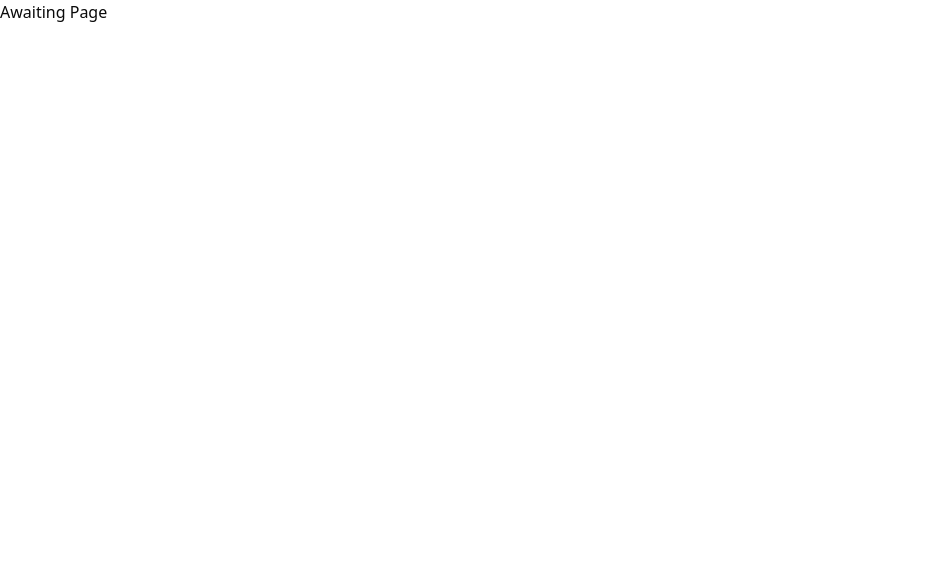
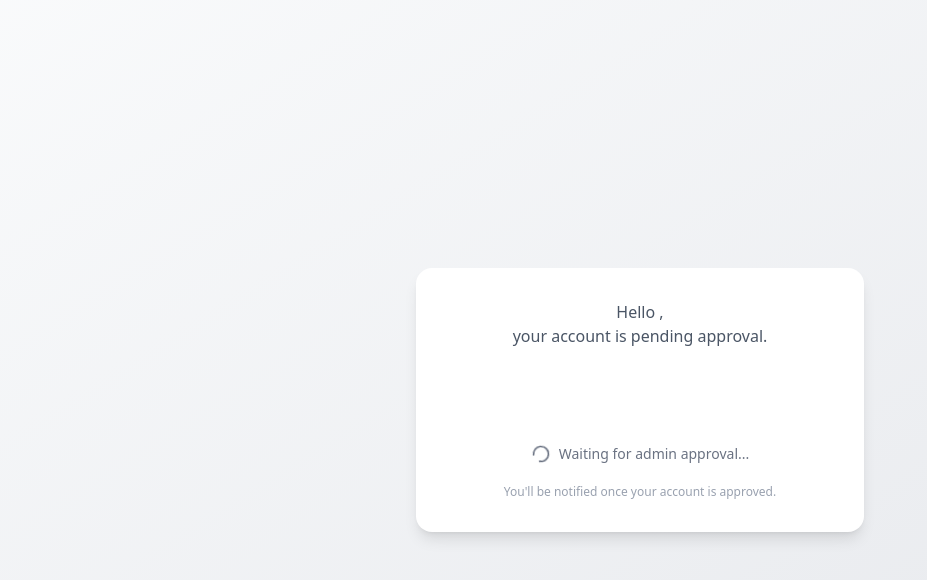
Before and after one commit to Mykel68/app.skeooltech, a Next.js app: page /awaiting in a window 1280 px wide. Shown: the top 580 px of the page, without its empty margins (0-927 px from the left). Built offline with nearby package versions, Linux system fonts and the light colour scheme; grey boxes are pictures that could not be loaded.

Commit message:
feat:awaiting page

```diff
--- a/src/app/awaiting/page.tsx
+++ b/src/app/awaiting/page.tsx
@@ -1,5 +1,62 @@
+"use client";
+
 import React from "react";
+import { useUserStore } from "@/store/userStore";
+import { Loader2 } from "lucide-react";
 
-export default function page() {
-  return <div>Awaiting Page</div>;
+export default function AwaitingApprovalPage() {
+  const firstName = useUserStore((s) => s.firstName);
+  const lastName = useUserStore((s) => s.lastName);
+  const schoolName = useUserStore((s) => s.schoolName);
+  const schoolImage = useUserStore((s) => s.schoolImage);
+
+  return (
+    <div className="min-h-screen flex items-center justify-center bg-gradient-to-br from-gray-50 to-gray-200 px-4">
+      <div className="bg-white p-8 rounded-2xl shadow-lg flex flex-col items-center justify-center text-center max-w-md w-full space-y-5">
+        {schoolImage && (
+          <img
+            src={schoolImage}
+            alt="School Logo"
+            className="w-14 h-14 mx-auto rounded-full object-cover"
+          />
+        )}
+
+        {schoolName && (
+          <h2 className="text-lg font-semibold uppercase text-gray-700">
+            {schoolName}
+          </h2>
+        )}
+
+        <p className="text-gray-600 text-[1rem] text-pretty">
+          Hello{" "}
+          <span className="font-medium text-gray-800">
+            {firstName} {lastName}
+          </span>
+          ,
+          <br />
+          your account is pending approval.
+        </p>
+
+        <video
+          autoPlay
+          loop
+          muted
+          playsInline
+          className="h-14  rounded-lg object-cover "
+        >
+          <source src="/videos/hour_glass.mp4" type="video/mp4" />
+          Your browser does not support the video tag.
+        </video>
+
+        <div className="flex items-center justify-center space-x-2 text-gray-500">
+          <Loader2 className="animate-spin w-5 h-5" />
+          <span className="text-sm">Waiting for admin approval...</span>
+        </div>
+
+        <p className="text-xs text-gray-400">
+          You&apos;ll be notified once your account is approved.
+        </p>
+      </div>
+    </div>
+  );
 }
```
Also changed, not shown: 1 other file (tests, documents, lock files or other folders).
